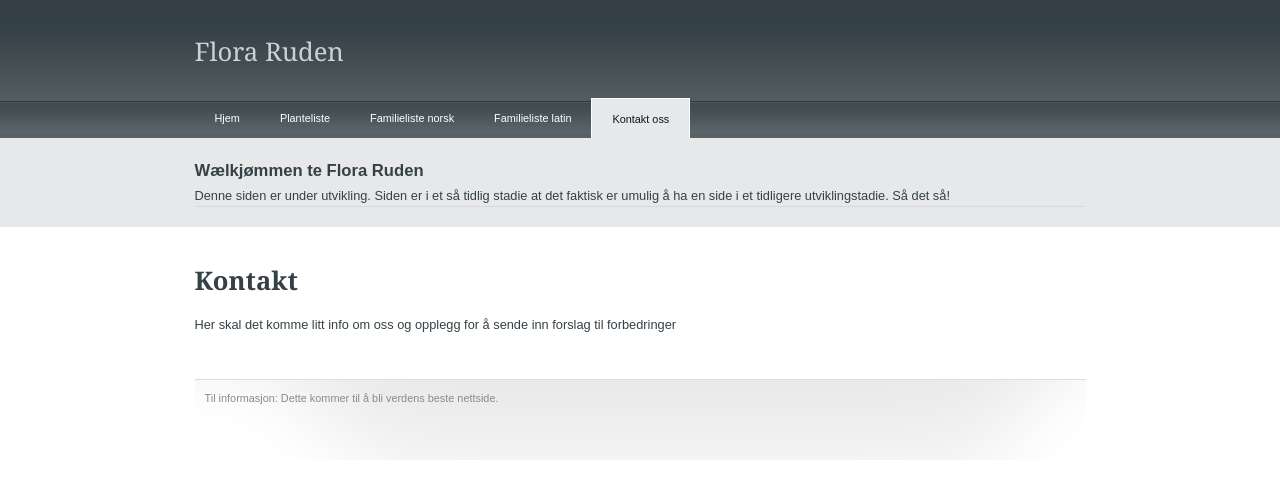
After one commit to LosRudos/Flora, a Django app: page /flora/kontakt/ in a window 1280 px wide. The commit adds this page. Shown: the top 491 px of the page. Run offline with Django 3.2, Linux system fonts and the light colour scheme; some libraries are stand-ins or nearby versions.

Commit message:
La til kontakt

```diff
--- a/flora/static/flora/base.js
+++ b/flora/static/flora/base.js
@@ -1,6 +1,6 @@
 'use strict';
 
-var $hjem = $("li[title='hjem']");l
+var $hjem = $("li[title='hjem']");
 var $pl = $("li[title='pl']");
 var $fln = $("li[title='fln']");
 var $fll = $("li[title='fll']");
--- a/flora/templates/flora/base.html
+++ b/flora/templates/flora/base.html
@@ -32,7 +32,7 @@
         <li title="pl"><a href="{% url 'flora:planteliste' %}">Planteliste</a></li>
         <li title="fln"><a href="{% url 'flora:familieliste' %}">Familieliste norsk</a></li>
         <li title="fll"><a href="{% url 'flora:familieliste_latin' %}">Familieliste latin</a></li>
-        <li title="ko"><a href="#">Kontakt oss</a></li>
+        <li title="ko"><a href="{% url 'flora:kontakt' %}">Kontakt oss</a></li>
 				</ul>
         <hr class="noscreen" />
       </div>
--- /dev/null
+++ b/flora/templates/flora/kontakt.html
@@ -0,0 +1,9 @@
+{% extends 'flora/base.html' %}
+
+{% block content %}
+<h1>Kontakt</h1>
+<p>
+  Her skal det komme litt info om oss og opplegg for å sende inn forslag til
+  forbedringer
+</p>
+{% endblock %}
--- a/flora/urls.py
+++ b/flora/urls.py
@@ -12,4 +12,5 @@ urlpatterns = [
     url(r'^familie/', views.familie, name='familie'),
     url(r'^famile_latin/', views.familieliste_latin, name='familieliste_latin'),
     url(r'^slide/', views.slide, name='slide'),
+    url(r'^kontakt/', views.kontakt, name='kontakt')
 ]
--- a/flora/views.py
+++ b/flora/views.py
@@ -75,6 +75,9 @@ def familie(request):
     }
     return render(request, 'flora/search.html', context)
 
+def kontakt(request):
+    return render(request, 'flora/kontakt.html')
+
 def slide(request):
     path = request.path
     pathEnd = path.split("/")
--- a/floraRuden/settings.py
+++ b/floraRuden/settings.py
@@ -21,6 +21,7 @@ BASE_DIR = os.path.dirname(os.path.dirname(os.path.abspath(__file__)))
 
 # SECURITY WARNING: keep the secret key used in production secret!
 SECRET_KEY = '=)xlf%nhkeu!o5+*y%&2^m_qs*%*&s&iqb#_pgr(e1$))id_e5'
+# Bytt SECRET_KEY. Denne er paa github
 
 # SECURITY WARNING: don't run with debug turned on in production!
 DEBUG = TEMPLATE_DEBUG = True
```
Also changed, not shown: 1 other file.
